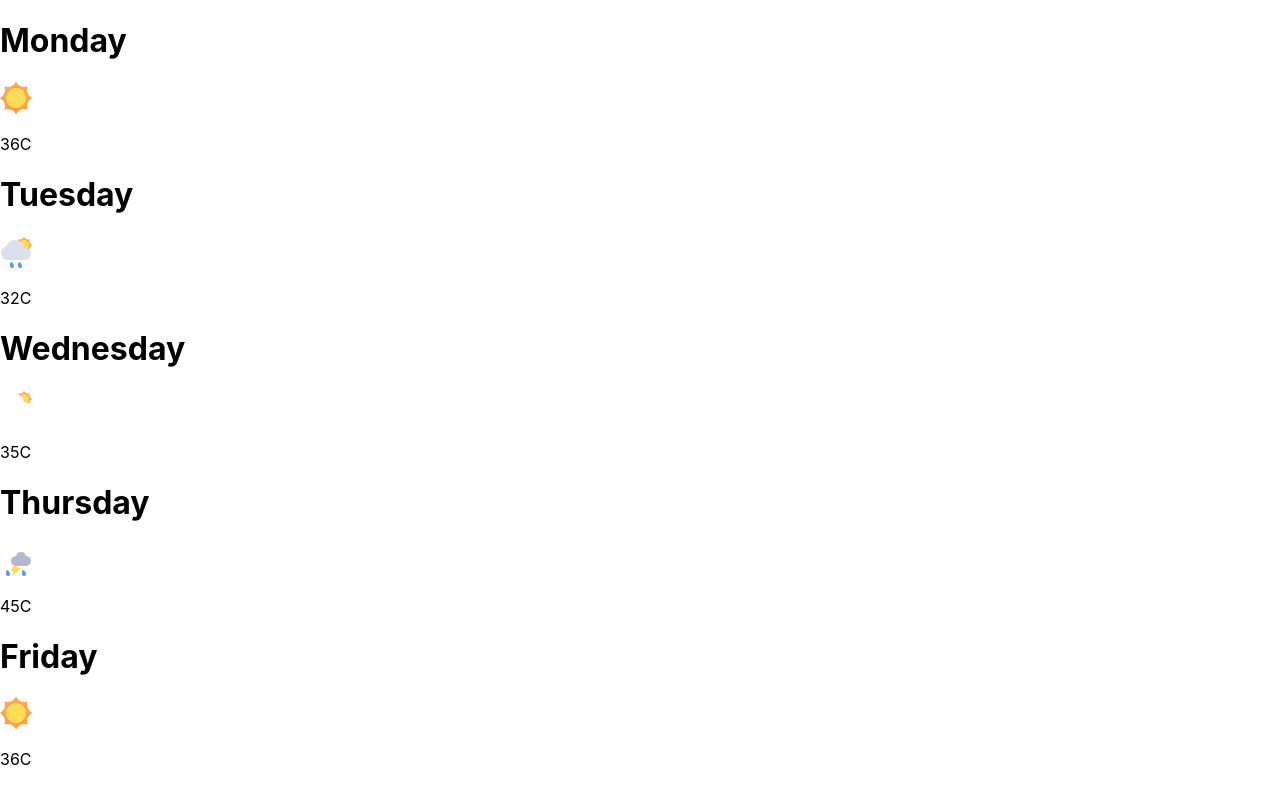
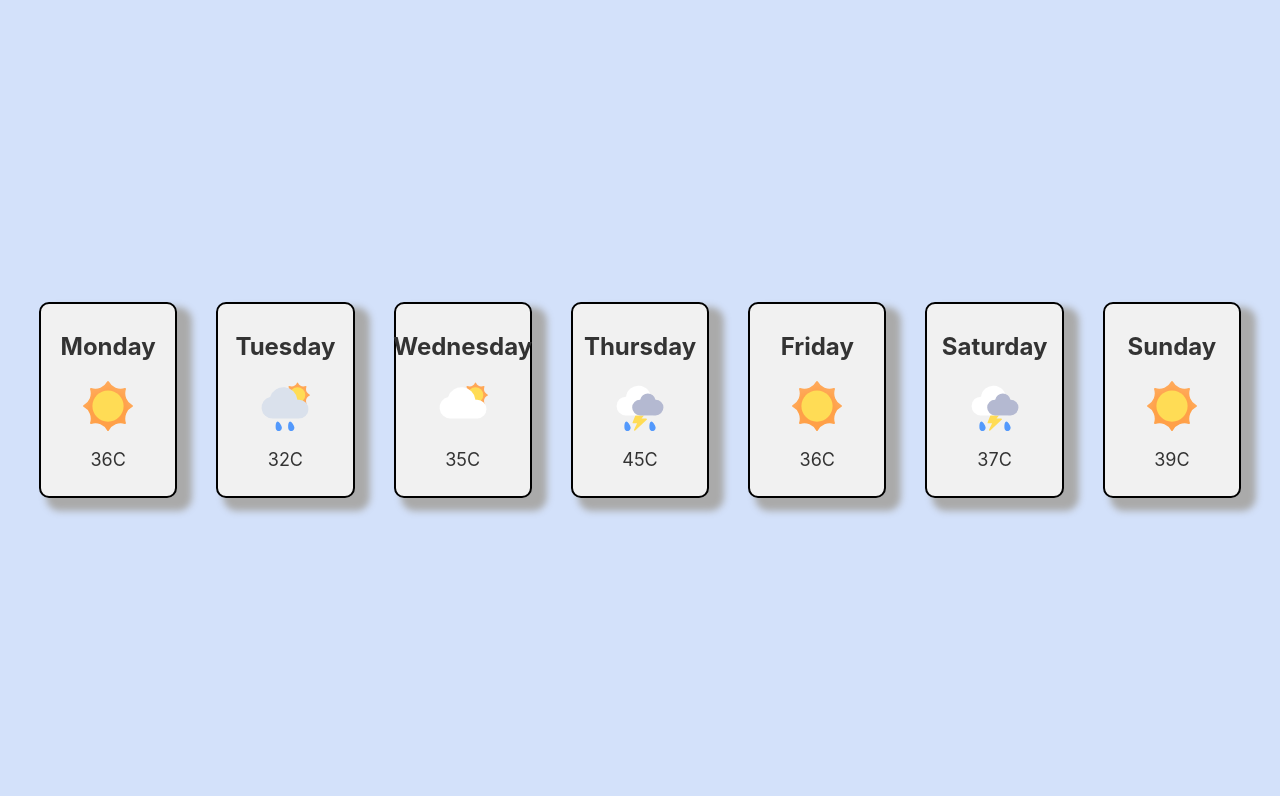
Before and after one commit to Arthur-Gyulabyan/react-weather-app, a React (Create React App) app: page / in a window 1280 px wide. Shown: the top 796 px of the page. Built offline with nearby package versions, Linux system fonts and the light colour scheme.

Commit message:
feat: import css styles

```diff
--- a/src/components/WeatherCard/CardWrapper.jsx
+++ b/src/components/WeatherCard/CardWrapper.jsx
@@ -1,10 +1,11 @@
 import React from 'react';
-import {weatherInfo} from '../../App';
+import { weatherInfo } from '../../App';
 import WeatherCard from './WeatherCard';
+import './CardWrapper.css'
 
 const CardWrapper = () => {
     return (
-        <div>
+        <div className="card-wrapper">
             {
                 weatherInfo.map(item => <WeatherCard weekDay={item.weekDay} imgURL={item.imgURL} temp={item.temp} key={item.id}/>)
             }
--- a/src/components/WeatherCard/WeatherCard.jsx
+++ b/src/components/WeatherCard/WeatherCard.jsx
@@ -1,11 +1,12 @@
 import React from 'react';
+import './WeatherCard.css'
 
 const WeatherCard = (props) => {
     return (
-        <div>
-            <h1>{props.weekDay}</h1>
-            <img src={props.imgURL} alt="Weather"/>
-            <p>{props.temp}</p>
+        <div className="weather-card">
+            <h2 className="weather-card__week">{props.weekDay}</h2>
+            <img src={props.imgURL} alt="Weather" className="weather-card__img"/>
+            <p className="weather-card__temp">{props.temp}</p>
         </div>
     );
 }
--- a/src/index.css
+++ b/src/index.css
@@ -1,13 +1,14 @@
 body {
-  margin: 0;
-  font-family: -apple-system, BlinkMacSystemFont, 'Segoe UI', 'Roboto', 'Oxygen',
-    'Ubuntu', 'Cantarell', 'Fira Sans', 'Droid Sans', 'Helvetica Neue',
+    margin: 0;
+    padding: 0;
+    font-family: -apple-system, BlinkMacSystemFont, "Segoe UI", "Roboto", "Oxygen",
+    "Ubuntu", "Cantarell", "Fira Sans", "Droid Sans", "Helvetica Neue",
     sans-serif;
-  -webkit-font-smoothing: antialiased;
-  -moz-osx-font-smoothing: grayscale;
+    -webkit-font-smoothing: antialiased;
+    -moz-osx-font-smoothing: grayscale;
 }
 
 code {
-  font-family: source-code-pro, Menlo, Monaco, Consolas, 'Courier New',
+    font-family: source-code-pro, Menlo, Monaco, Consolas, "Courier New",
     monospace;
 }
```
